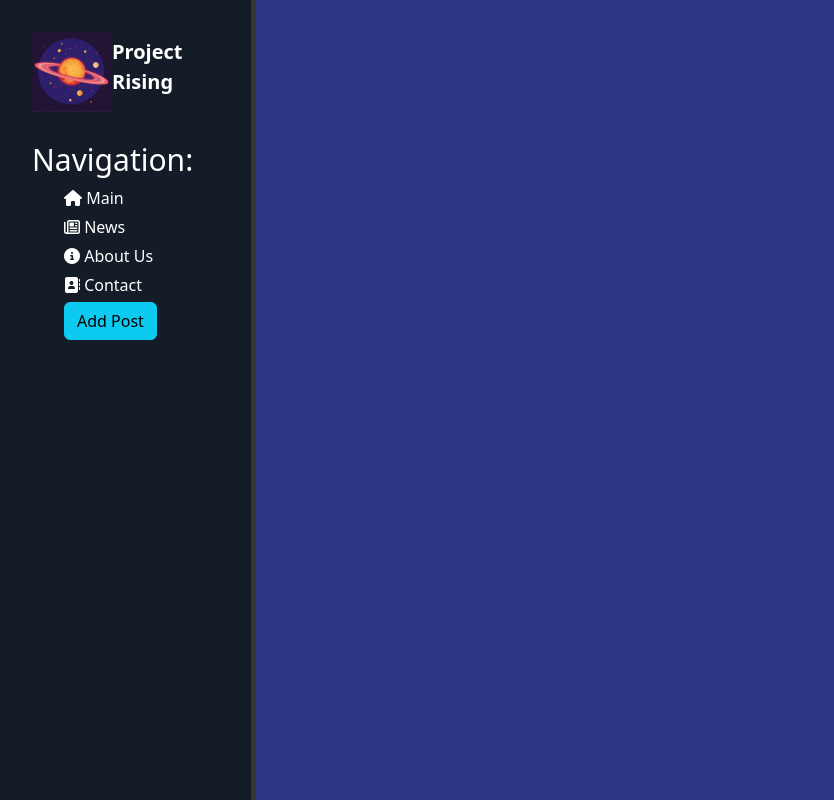
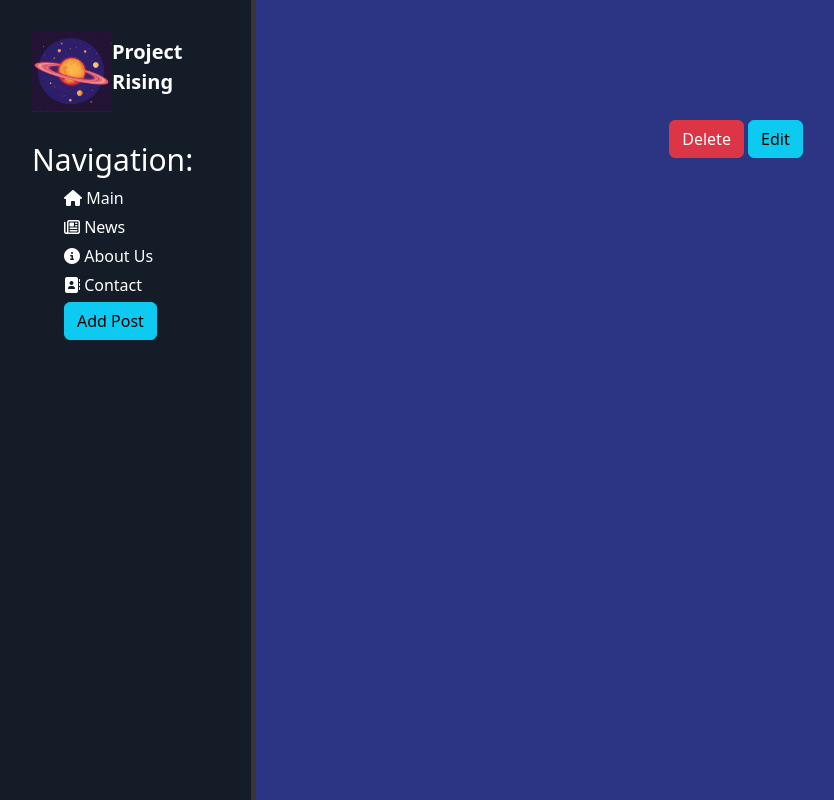
Before and after one commit to PlayErsGames666/Django, a Django app: template Rising/news/templates/news/details_view.html in a window 1280 px wide. Shown: the whole page, without its empty margins (0-834 px from the left). Run offline with Django 5.2, Linux system fonts and the light colour scheme; the template is opened without the code that fills it, so the values that code supplies are empty.

Commit message:
Add name link for deleting and udpating the post

```diff
--- a/Rising/news/templates/news/details_view.html
+++ b/Rising/news/templates/news/details_view.html
@@ -10,6 +10,7 @@
         <h1>{{ article.title }}</h1>
         <p>{{ article.date }}</p>
         <p>{{ article.text }}</p>
-
+        <a href="{% url 'news-delete' article.id %}" class="btn btn-danger">Delete</a>
+        <a href="{% url 'news-update' article.id %}" class="btn btn-info">Edit</a>
     </div>
 {% endblock %}
```
